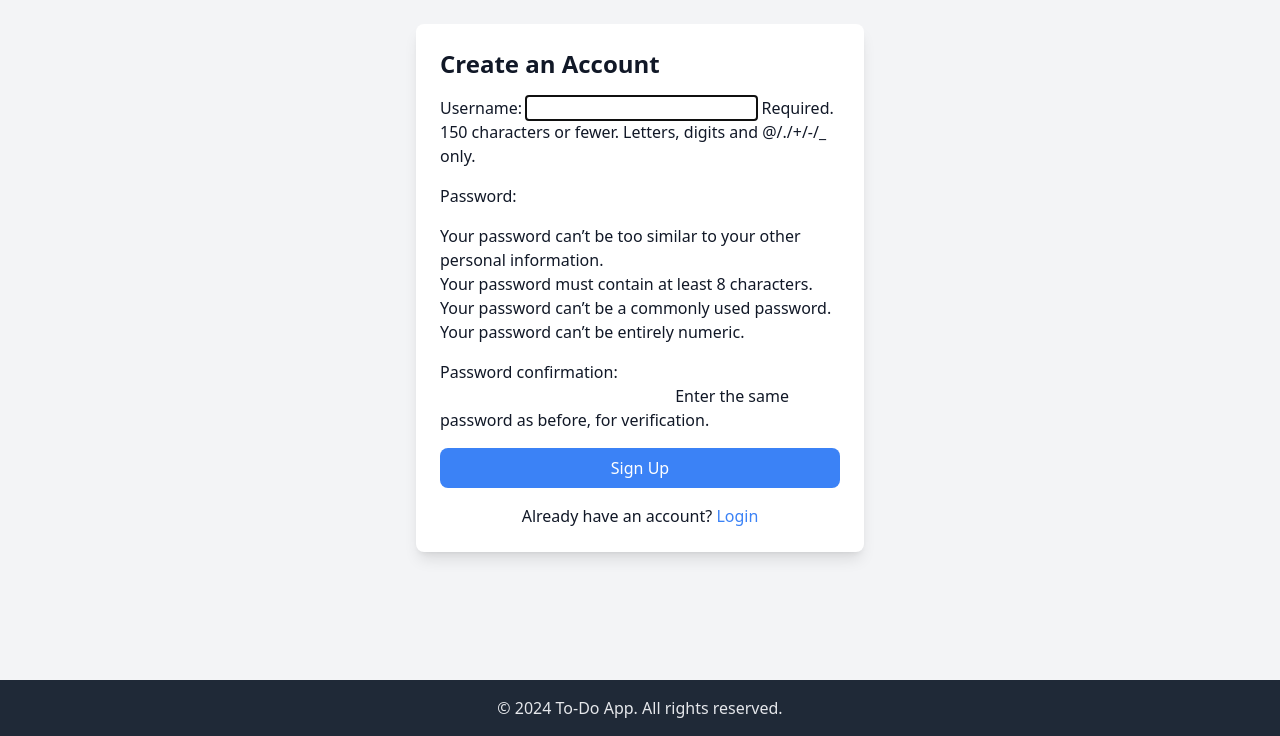
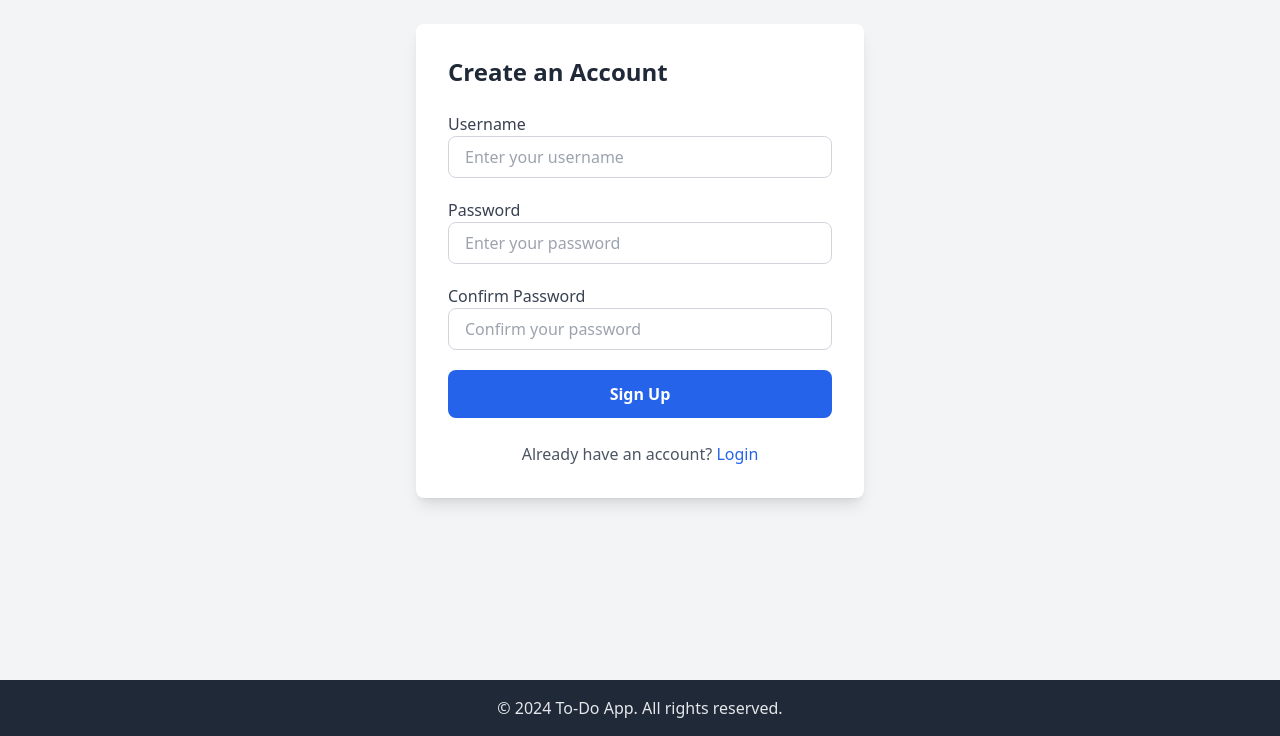
Before and after one commit to banadawit/to-do-list, a Django app: page /signup/ in a window 1280 px wide. Shown: the part 64-800 px from the top of the page. Run offline with Django 5.2, Linux system fonts and the light colour scheme; some libraries are stand-ins or nearby versions.

Commit message:
Sign up Updated

```diff
--- a/todo_project/todo/templates/todo/signup.html
+++ b/todo_project/todo/templates/todo/signup.html
@@ -1,18 +1,62 @@
-{% extends 'todo/base.html' %}{% block content %}
-<div class="max-w-md mx-auto bg-white p-6 rounded-lg shadow-lg">
-  <h1 class="text-2xl font-bold mb-4">Create an Account</h1>
-  <form method="post" class="space-y-4">
-    {% csrf_token %} {{ form.as_p }}
+{% extends 'todo/base.html' %} {% block content %}
+<div class="max-w-md mx-auto bg-white p-8 rounded-lg shadow-lg">
+  <h1 class="text-2xl font-bold text-gray-800 mb-6">Create an Account</h1>
+  <form method="post" class="space-y-5">
+    {% csrf_token %}
+
+    <div>
+      <label for="id_username" class="block text-gray-700 font-medium"
+        >Username</label
+      >
+      <input
+        type="text"
+        id="id_username"
+        name="username"
+        class="w-full px-4 py-2 border border-gray-300 rounded-lg focus:outline-none focus:ring-2 focus:ring-blue-500"
+        placeholder="Enter your username"
+        required
+      />
+    </div>
+
+    <div>
+      <label for="id_password1" class="block text-gray-700 font-medium"
+        >Password</label
+      >
+      <input
+        type="password"
+        id="id_password1"
+        name="password1"
+        class="w-full px-4 py-2 border border-gray-300 rounded-lg focus:outline-none focus:ring-2 focus:ring-blue-500"
+        placeholder="Enter your password"
+        required
+      />
+    </div>
+
+    <div>
+      <label for="id_password2" class="block text-gray-700 font-medium"
+        >Confirm Password</label
+      >
+      <input
+        type="password"
+        id="id_password2"
+        name="password2"
+        class="w-full px-4 py-2 border border-gray-300 rounded-lg focus:outline-none focus:ring-2 focus:ring-blue-500"
+        placeholder="Confirm your password"
+        required
+      />
+    </div>
+
     <button
       type="submit"
-      class="w-full bg-blue-500 text-white py-2 rounded-lg hover:bg-blue-600"
+      class="w-full bg-blue-600 text-white py-3 rounded-lg font-semibold hover:bg-blue-700 transition duration-200"
     >
       Sign Up
     </button>
   </form>
-  <p class="mt-4 text-center">
+
+  <p class="mt-6 text-center text-gray-600">
     Already have an account?
-    <a href="{% url 'login' %}" class="text-blue-500 hover:underline">Login</a>
+    <a href="{% url 'login' %}" class="text-blue-600 hover:underline">Login</a>
   </p>
 </div>
 {% endblock content %}
--- a/todo_project/todo_project/settings.py
+++ b/todo_project/todo_project/settings.py
@@ -40,6 +40,7 @@
 
     # local
     'todo',
+    'widget_tweaks',
 ]
 
 MIDDLEWARE = [
```
Also changed, not shown: todo_project/todo/forms.py (added, +8 -0 lines), todo_project/todo/models.py (+8 -0 lines), todo_project/db.sqlite3, todo_project/todo/migrations/0003_category_task_category.py (added).
